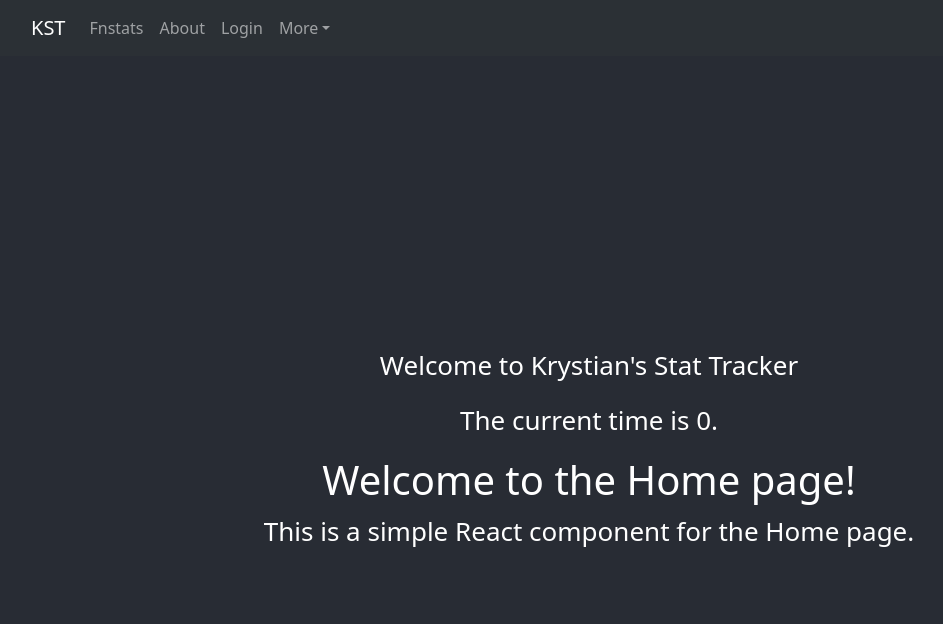
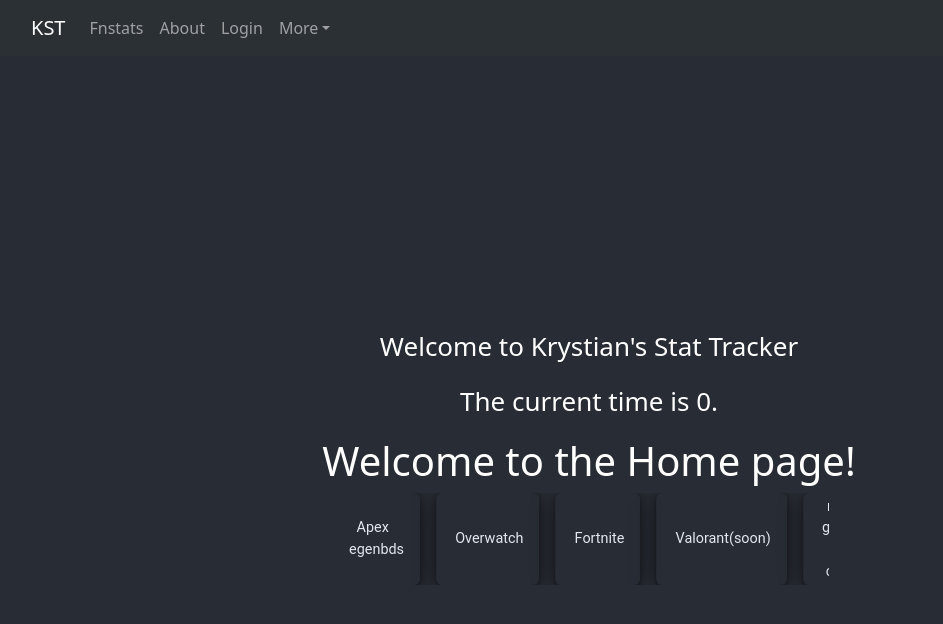
Before and after one commit to xdKinso/FinalYearProject, a React (Create React App) app in the folder frontend/: page / in a window 1280 px wide. Shown: the top 624 px of the page, without its empty margins (51-994 px from the left). Built offline with nearby package versions, Linux system fonts and the light colour scheme; no server answers.

Commit message:
working chatbot sends over information

```diff
--- a/frontend/src/App.css
+++ b/frontend/src/App.css
@@ -1,5 +1,45 @@
 .App {
   text-align: center;
+}
+
+.tag-list{
+  width: 30rem;
+  font-family: 'Roboto', sans-serif;
+  position: relative;
+  overflow: hidden;
+}
+.inner{
+  width: fit-content;
+  display: flex;
+  gap: 1rem;
+  animation: loop 5s linear infinite;
+}
+
+.tag{
+  display: flex;
+  align-items: center;
+  gap: 0 0.2rem;
+  color: #e2e8f0;
+  font-size: 0.9rem;
+  background-color: #282c34;
+  padding: 0.2rem 1rem;
+  border-radius: 0.4rem;
+  box-shadow:
+    0 0.1rem 0.2rem  #00000033,
+    0 0.1rem 0.5rem  #0000004d,
+    0 0.2rem 1.5rem  #00000066;
+}
+
+.tag span{
+  font-size: 1.2rem;
+  color: #64748b;
+}
+
+.fade{
+  position: absolute;
+  background: linear-gradient(90deg,#1e293b, transparent 30%, transparent 70%, #1e293b);
+  inset: 0;
+  pointer-events: none;
 }
 
 .App-logo {
@@ -36,3 +76,11 @@
     transform: rotate(360deg);
   }
 }
+@keyframes loop {
+  0%{
+    transform: translateX(0);
+  }
+  100%{
+    transform: translateX(-50%);
+  }
+}
--- /dev/null
+++ b/frontend/src/components/fetchProfileData.js
@@ -0,0 +1,20 @@
+import api from '../components/api';
+
+const fetchProfileData = async (setUserData, setError, navigate) => {
+    try {
+        const response = await api.get('/profile');
+        if (response.status === 200) {
+            setUserData(response.data);
+        } else {
+            setError('Failed to fetch profile data.');
+        }
+    } catch (err) {
+        if (err.response?.status === 401) {
+            navigate('/login');
+        } else {
+            setError('An error occurred.');
+        }
+    }
+};
+
+export default fetchProfileData;
--- /dev/null
+++ b/frontend/src/components/handleSendMessage.js
@@ -0,0 +1,23 @@
+import api from '../components/api';
+
+const handleSendMessage = async (
+    e, currentMessage, fortniteStats, chatMessages, setChatMessages, setCurrentMessage
+) => {
+    e.preventDefault();
+    if (!currentMessage.trim()) return;
+
+    const userMessage = { sender: 'User', text: currentMessage };
+    setChatMessages([...chatMessages, userMessage]);
+
+    try {
+        const response = await api.post('/chatbot', { message: currentMessage, fortniteStats });
+        const botMessage = { sender: 'Bot', text: response.data.response };
+        setChatMessages([...chatMessages, botMessage]);
+    } catch (error) {
+        console.error('Error:', error);
+    }
+
+    setCurrentMessage('');
+};
+
+export default handleSendMessage;
--- /dev/null
+++ b/frontend/src/components/handleSubmitStats.js
@@ -0,0 +1,18 @@
+import api from '../components/api';
+
+const handleSubmitStats = async (e, username, setStats, setFortniteStats, setError) => {
+    e.preventDefault();
+    setError('');
+    setStats(null);
+    try {
+        const response = await api.get(`/Fnstats?username=${username}`);
+        if (response.data) {
+            setStats(response.data);
+            setFortniteStats(response.data);
+        }
+    } catch (err) {
+        setError('Failed to fetch Fortnite stats. Please ensure the username is correct.');
+    }
+};
+
+export default handleSubmitStats;
--- a/frontend/src/pages/Fnstats.js
+++ b/frontend/src/pages/Fnstats.js
@@ -1,58 +1,30 @@
-import React, { useState } from 'react';
+import React, { useState, useEffect } from 'react';
+import { useNavigate } from 'react-router-dom';
 import { Button, Form, FormGroup, FormControl, Alert } from 'react-bootstrap';
 import api from '../components/api';
+import fetchProfileData from '../components/fetchProfileData';
+import handleSubmitStats from '../components/handleSubmitStats';
+import handleSendMessage from '../components/handleSendMessage';
 import './styles.css';
-//fn stats page
+
 function FortniteStats() {
-    //setting variables
+    const [userData, setUserData] = useState(null);
     const [username, setUsername] = useState('');
     const [stats, setStats] = useState(null);
     const [error, setError] = useState('');
     const [chatMessages, setChatMessages] = useState([]);
     const [currentMessage, setCurrentMessage] = useState('');
+    const [fortniteStats, setFortniteStats] = useState(null);
+    const navigate = useNavigate();
 
-    //what happens when a user subits stats
-    //i want to move all of my functions to seperate files and use them by importing later (because its a better practice)
-    const handleSubmitStats = async (e) => {
-        //preventing from sending default values
-        e.preventDefault();
-        //setting error to empty string
-        setError('');
-        //setting stats to null
-        setStats(null);
-        try {
-            //calling api.get
-            const response = await api.get(`/Fnstats?username=${username}`);
-            if (response.data) {
-                setStats(response.data);
-            }
-        } catch (err) {
-            setError('Failed to fetch Fortnite stats. Please ensure the username is correct.');
-        }
-    };
-    //handling messages from the chatbot
-    const handleSendMessage = async (e) => {
-        e.preventDefault();
-        if (!currentMessage.trim()) return;
-
-        const userMessage = { sender: 'User', text: currentMessage };
-        setChatMessages([...chatMessages, userMessage]);
-
-        try {
-            const response = await api.post('/chatbot', { message: currentMessage });
-            const botMessage = { sender: 'Bot', text: response.data.response };
-            setChatMessages([...chatMessages, botMessage]);
-        } catch (error) {
-            console.error('Error:', error);
-        }
-
-        setCurrentMessage('');
-    };
+    useEffect(() => {
+        fetchProfileData(setUserData, setError, navigate);
+    }, [navigate]);
 
     return (
         <div className="chat-container">
             <div className="stats-container">
-                <Form onSubmit={handleSubmitStats}>
+                <Form onSubmit={(e) => handleSubmitStats(e, username, setStats, setFortniteStats, setError)}>
                     <FormGroup className="mb-3">
                         <FormControl
                             type="text"
@@ -65,7 +37,6 @@ function FortniteStats() {
                 </Form>
                 {error && <Alert variant="danger">{error}</Alert>}
                 {stats && (
-                    //showing stats using pure fn api not good will change once i actually add them to my database
                     <div>
                         <h3>Stats for {username}</h3>
                         <p>Deaths: {stats.data.stats.all.overall.deaths}</p>
@@ -94,7 +65,7 @@ function FortniteStats() {
                         {msg.text}
                     </div>
                 ))}
-                <Form onSubmit={handleSendMessage}>
+                <Form onSubmit={(e) => handleSendMessage(e, currentMessage, fortniteStats, chatMessages, setChatMessages, setCurrentMessage)}>
                     <FormGroup className="mb-3">
                         <FormControl
                             type="text"
--- a/frontend/src/pages/Home.js
+++ b/frontend/src/pages/Home.js
@@ -3,8 +3,10 @@ import api from '../components/api'; // Import your custom Axios instance
 import "./App.css";
 //my front page
 const Home = () => {
+
     const [currentTime, setCurrentTime] = useState(0);
     const [userName, setUserName] = useState('');
+
 
     useEffect(() => {
         // Fetch current time
@@ -36,7 +38,20 @@ const Home = () => {
                 <p>Welcome to Krystian's Stat Tracker</p>
                 <p>The current time is {currentTime}.</p>
                 <h1>Welcome to the Home page!</h1>
-                <p>This is a simple React component for the Home page.</p>
+                <div class="tag-list">
+                    <div class="inner">
+                        <div class="tag"><span></span>
+                        Apex Legenbds</div>
+                        <div class="tag"><span></span>
+                        Overwatch</div>
+                        <div class="tag"><span></span>
+                        Fortnite</div>
+                        <div class="tag"><span></span>
+                        Valorant(soon)</div>
+                        <div class="tag"><span></span>
+                        more games to come</div>
+                    </div>
+                </div>
             </header>
         </div>
     );
```
Also changed, not shown: 1 other file (tests, documents, lock files or other folders).
